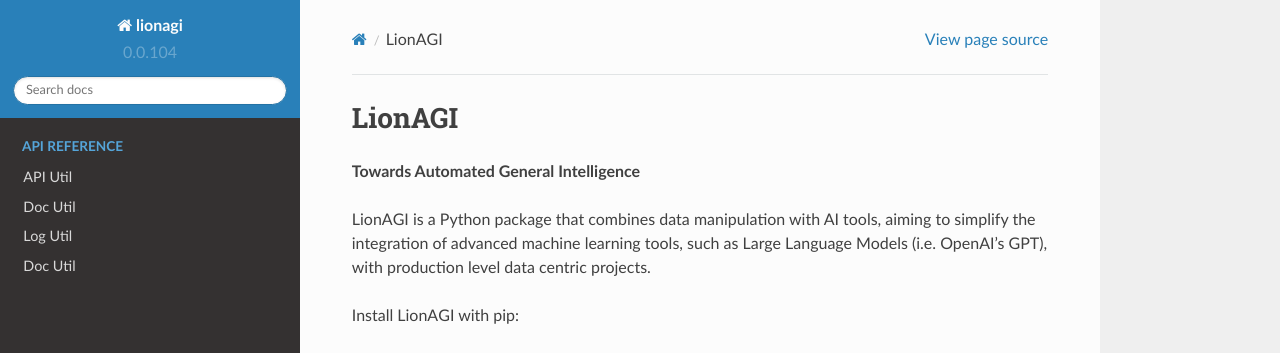
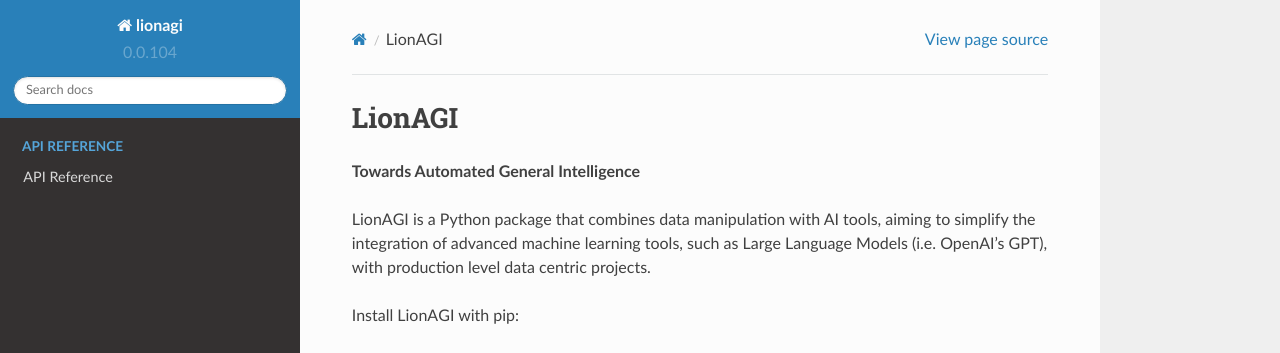
Before and after one commit to lion-agi/lionagi, a Sphinx documentation site: the page built from docs/index.rst, in a window 1280 px wide. Shown: the top 353 px of the page. Built offline with Sphinx 7.4.7 and the Read the Docs theme 2.0.0, drawn with Linux system fonts in a browser that asks for light colours.

Commit message:
Update index.rst

```diff
--- a/docs/index.rst
+++ b/docs/index.rst
@@ -86,7 +86,4 @@
   :caption: API Reference
   :hidden:
 
-  API_reference/utils/api_util.rst
-  API_reference/utils/doc_util.rst
-  API_reference/utils/log_util.rst
-  API_reference/utils/sys_util.rst
+  API_reference/index.rst
```
